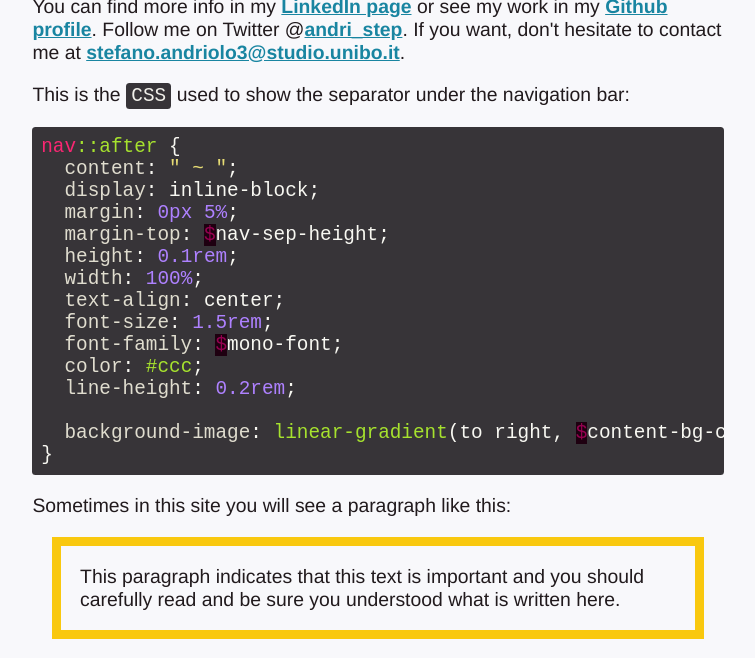
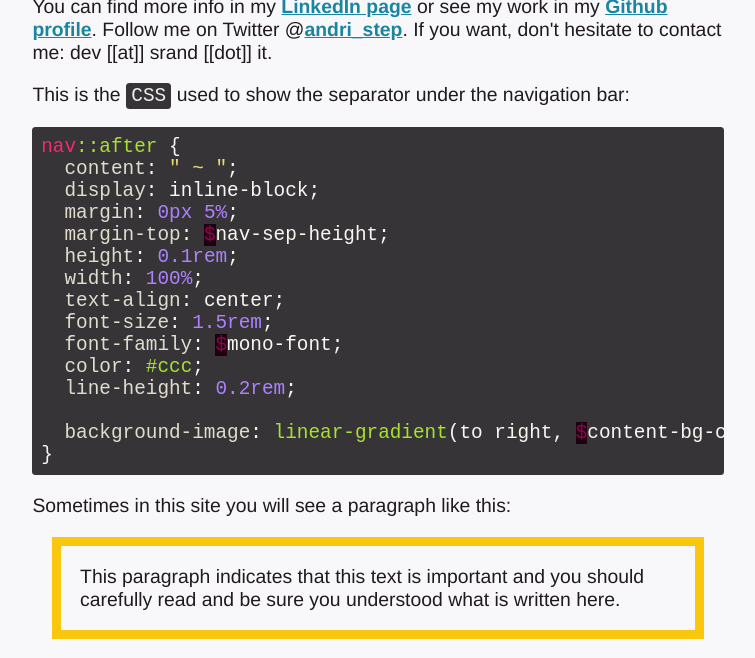
Before and after one commit to steppp/steppp.github.io, a Jekyll site: the page built from about.md, in a window 1280 px wide and 900 px high, scrolled down 890 px, cut to the strip 242-900 px from the top of the window. Shown: the whole strip, without its empty margins (262-1017 px from the left). Built offline with Jekyll 4.4.1, drawn with Linux system fonts in a browser that asks for light colours.

Commit message:
Update mail address

```diff
--- a/about.md
+++ b/about.md
@@ -45,7 +45,7 @@ You can find more info in my <a href="https://www.linkedin.com/in/stefanoandriol
 or see my work in my <a href="https://github.com/steppp" target="_blank" rel="noreferrer noopener">Github profile</a>.
 Follow me on Twitter @<a href="https://twitter.com/andri_step" target="_blank" rel="noreferrer noopener">andri_step</a>.
 
-If you want, don't hesitate to contact me at <a href="mailto:stefano.andriolo3@studio.unibo.it">stefano.an<i></i>driolo3@studio.unibo.it</a>.
+If you want, don't hesitate to contact me: dev [[at]] srand [[dot]] it.
 </p>
 
 <p>
```
